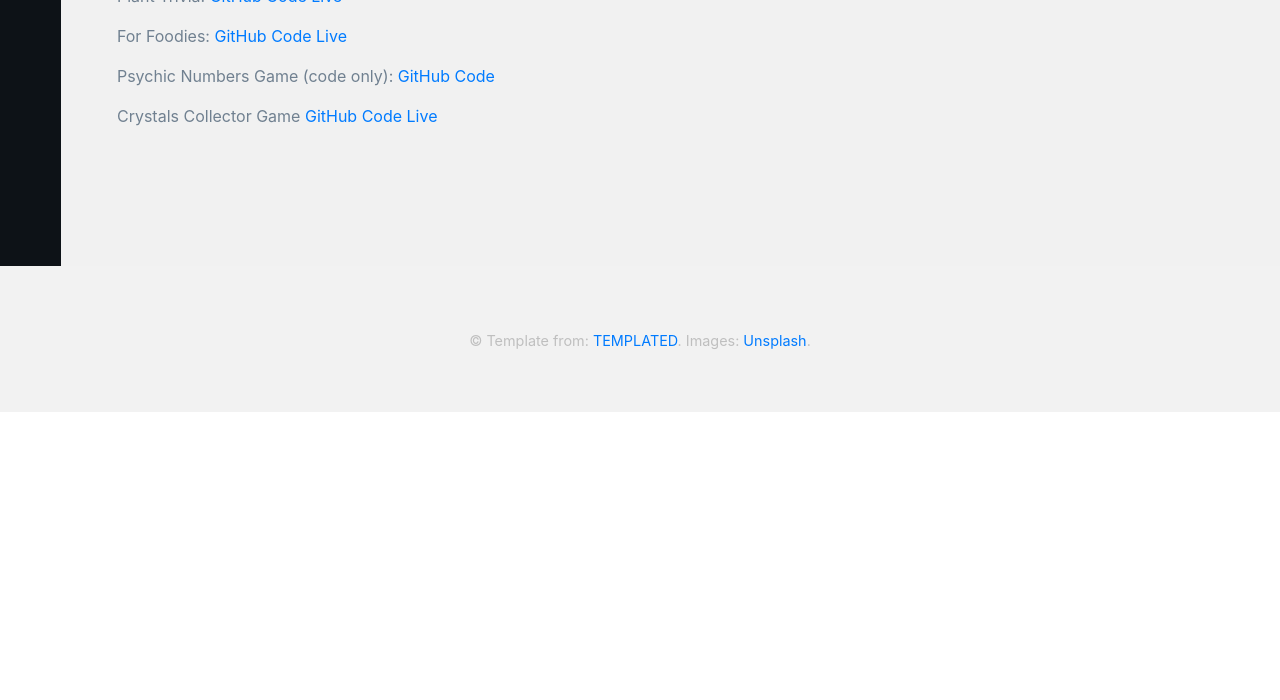
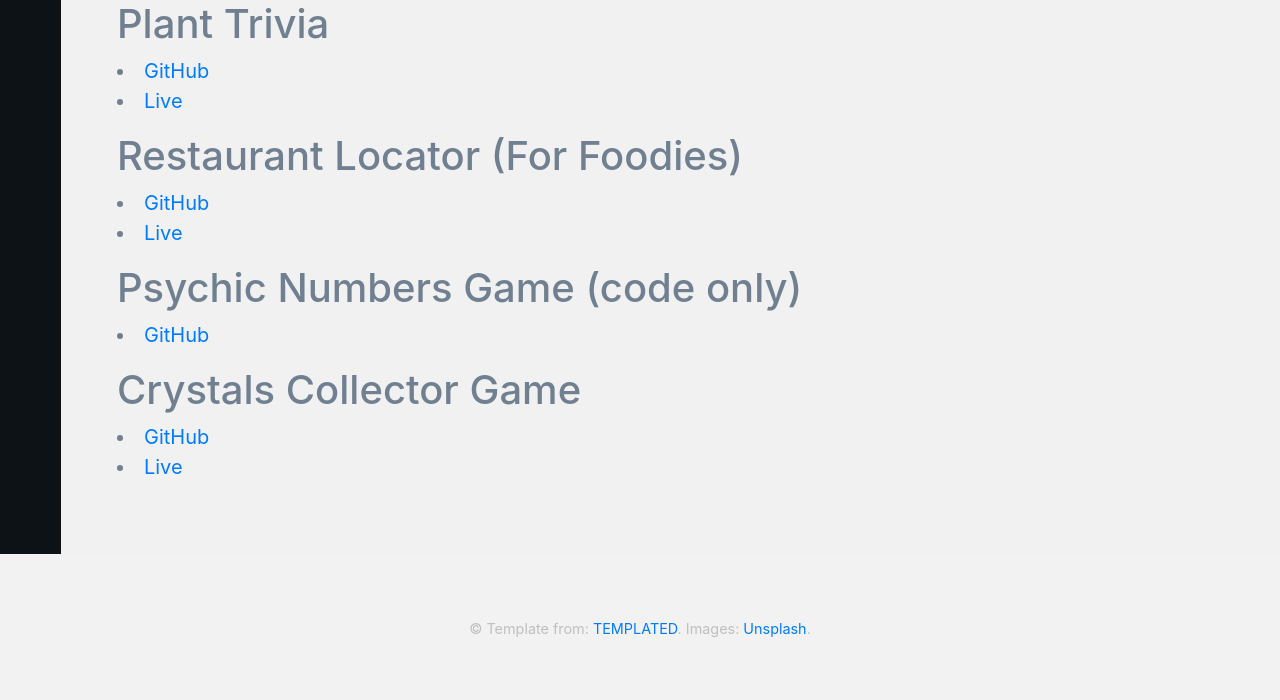
Before and after one commit to jessalynchen/jess-repo, a plain HTML site: page index.html in a window 1280 px wide. Shown: the part 926-1626 px from the top of the page. Before the commit the page ends 1338 px from the top, so only its background shows below. Drawn offline with nearby package versions, Linux system fonts and the light colour scheme.

Commit message:
updated text descript

```diff
--- a/assets/css/main.css
+++ b/assets/css/main.css
@@ -12,6 +12,11 @@
 	font: inherit;
 	column-width: 100%;
 	column-span: all;
+	font-size: 20px;
+}
+#img-thumbnail{
+	height: 100px;
+	width: 500px;
 }
 .img-thumb{
 	height: 100%;
--- a/index.html
+++ b/index.html
@@ -77,29 +77,46 @@
 
 							<p>
 
-								Plant Trivia:
-								<a href="https://github.com/jessalynchen/Week5-TriviaGame ">GitHub Code</a>
-								<a href="https://jessalynchen.github.io/Week5-TriviaGame/">Live</a>
+								<h1>Plant Trivia</h1>
+								<li>
+									<a href="https://github.com/jessalynchen/Week5-TriviaGame ">GitHub</a>
+								</li>
+								<li>
+									<a href="https://jessalynchen.github.io/Week5-TriviaGame/">Live</a>
+								</li>
+
 
 							</p>
 
 							<p>
-								For Foodies:
-								<a href="https://github.com/jessalynchen/Project-2">GitHub Code</a>
-								<a href="https://jaspreetkaur27.github.io/ForFoodies/">Live</a>
+								<h1>Restaurant Locator (For Foodies)</h1>
+								<li>
+									<a href="https://github.com/jessalynchen/Project-2">GitHub</a>
+								</li>
+								<li>
+									<a href="https://jaspreetkaur27.github.io/ForFoodies/">Live</a>
+								</li>
 
 							</p>
 
 							<p>
-								Psychic Numbers Game (code only):
-								<a href="https://github.com/jessalynchen/Psychic-Game">GitHub Code</a>
+								<h1>Psychic Numbers Game (code only)</h1>
+
+								<li>
+									<a href="https://github.com/jessalynchen/Psychic-Game">GitHub</a>
+								</li>
 
 							</p>
 
 							<p>
-								Crystals Collector Game
-								<a href="https://github.com/jessalynchen/Week4-Jquery">GitHub Code</a>
-								<a href="https://week4-crystals-collector.herokuapp.com/">Live</a>
+								<h1>Crystals Collector Game</h1>
+								<li>
+									<a href="https://github.com/jessalynchen/Week4-Jquery">GitHub</a>
+								</li>
+								<li>
+									<a href="https://week4-crystals-collector.herokuapp.com/">Live</a>
+								</li>
+
 
 							</p>
 
```
